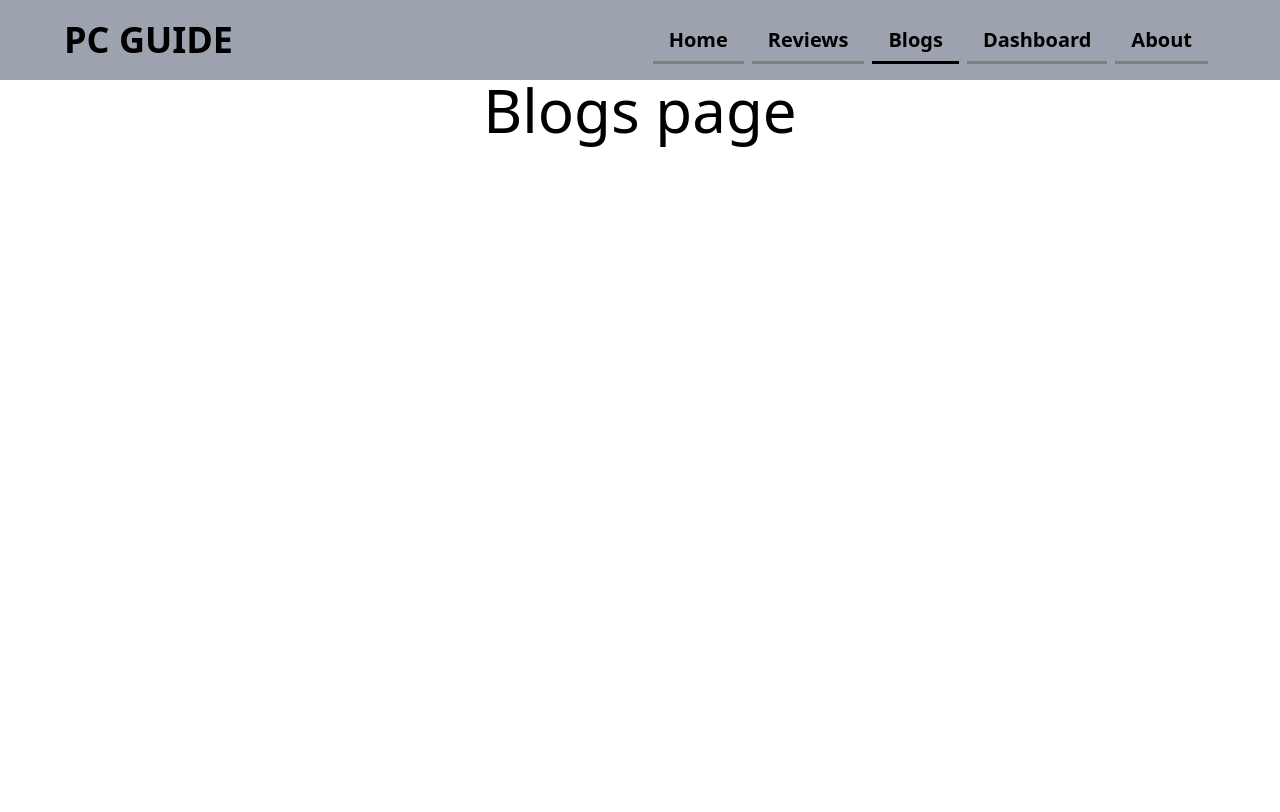
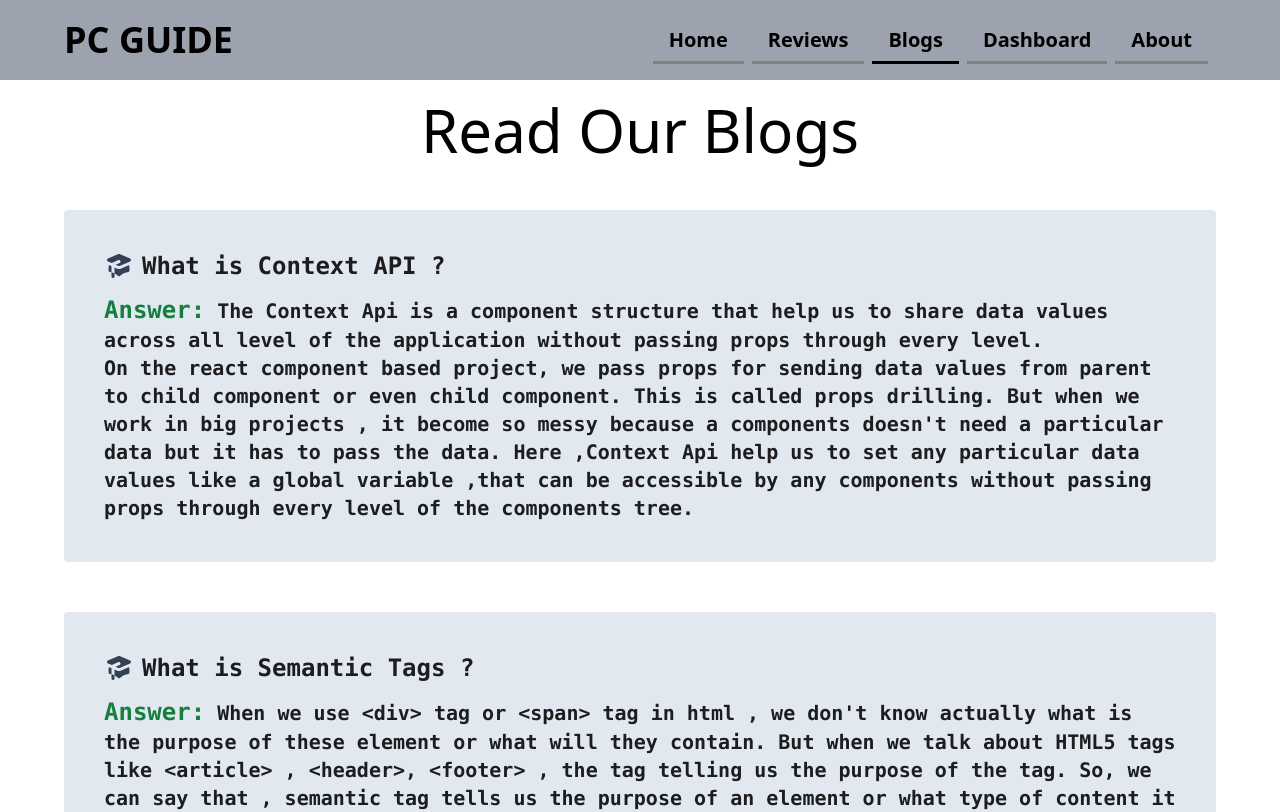
Before and after one commit to Mazdul1000/imac-analysis-website, a React (Create React App) app: page /blogs in a window 1280 px wide. Shown: the top 812 px of the page. Built offline with nearby package versions, Linux system fonts and the light colour scheme.

Commit message:
added blog section

```diff
--- a/src/components/Blogs/Blogs.js
+++ b/src/components/Blogs/Blogs.js
@@ -1,9 +1,20 @@
+import { AcademicCapIcon } from '@heroicons/react/solid';
 import React from 'react';
 
 const Blogs = () => {
     return (
         <div>
-            <h1 className="text-6xl">Blogs page</h1>
+            <h1 className="text-6xl mt-5">Read Our Blogs</h1>
+
+            <div className='bg-slate-200 text-[#1D1D1F] w-[90%] mx-auto text-left p-10 font-mono rounded mt-[50px]'>
+                <p className='text-2xl font-bold flex h-full items-center'><span><AcademicCapIcon className='w-[30px] h-[30px] text-slate-700 mr-2'></AcademicCapIcon></span> <span>What is Context API ?</span></p>
+                <p className='text-xl font-semibold mt-3'><span className='text-green-700 text-2xl'>Answer:</span> The Context Api is a component structure that help us to share data values across all level of the application without passing props through every level. <br />
+                    On the react component based project, we pass props for sending data values from parent to child component or even child component. This is called props drilling. But when we work in big projects , it become so messy because a components doesn't need a particular data but it has to pass the data. Here ,Context Api help us to set any particular data values  like a global variable ,that can be accessible by any components without passing props through every level of the components tree.</p>
+            </div>
+            <div className='bg-slate-200 text-[#1D1D1F] w-[90%] mx-auto text-left p-10 font-mono rounded mt-[50px]'>
+                <p className='text-2xl font-bold flex h-full items-center'><span><AcademicCapIcon className='w-[30px] h-[30px] text-slate-700 mr-2'></AcademicCapIcon></span> <span>What is Semantic Tags ?</span></p>
+                <p className='text-xl font-semibold mt-3'><span className='text-green-700 text-2xl'>Answer:</span> When we use &lt;div&gt; tag or  &lt;span&gt; tag in html , we don't know actually what is the purpose of these element or what will they contain. But when we talk about HTML5 tags like  &lt;article&gt; , &lt;header&gt;, &lt;footer&gt; , the tag telling us the purpose of the tag. So, we can say that , semantic tag tells us the purpose of an element or what type of content it may contain.By semantic tags browser can understand the meaning of the content . And this also helps search engines to find the required information .Even it is a good practice for accessibility. When a screen reader or any kind of assistive device scans a web page, it gets information about the Document Object Model(DOM). In these case , Semantic tags helps the screen reader to detect the specific content.</p>
+            </div>
         </div>
     );
 };
--- a/src/components/Home/Home.js
+++ b/src/components/Home/Home.js
@@ -29,7 +29,7 @@ const Home = () => {
 
                 <div className='w-full my-[50px]'><img className='w-[80%] mx-auto rounded-lg' src={bannerImg} alt="" /></div>
                 <div>
-                    <h2 className="mt-4 text-3xl font-mono font-bold text-[#1D1D1F]">The premium attractive screen world have never seen</h2>
+                    <h2 className="mt-4 text-3xl font-mono font-bold text-[#1D1D1F]">The premium attractive screen world have never seen before</h2>
                 </div>
             </div>
 
```
